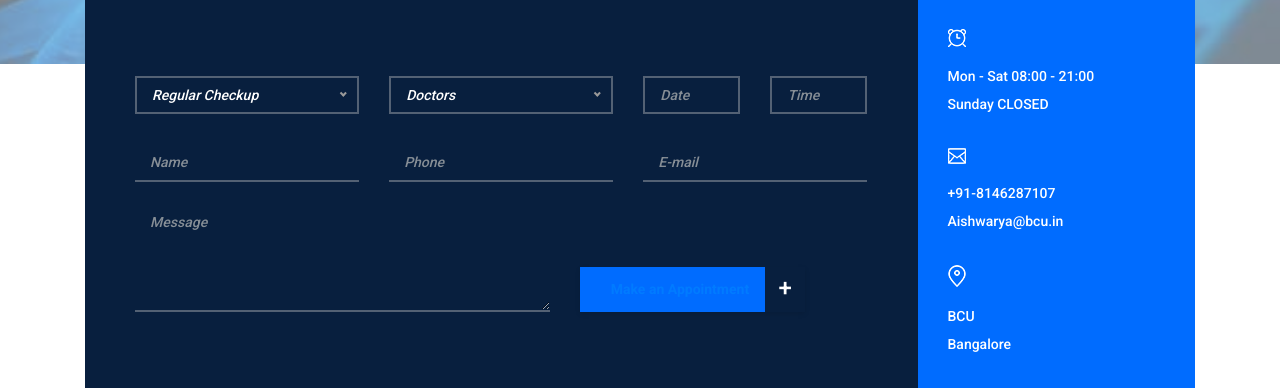
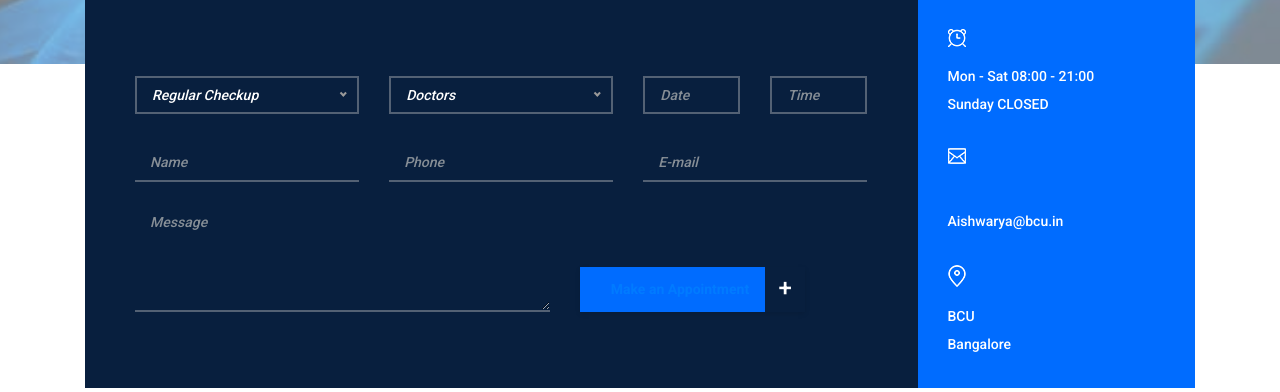
Before and after one commit to AishwaryaBCU/BCU-Diseases, a Python web app: template templates/index.html in a window 1280 px wide. Shown: the part 836-1228 px from the top of the page. Run offline with Jinja, Linux system fonts and the light colour scheme; the template is opened without the code that fills it, so the values that code supplies are empty; some web fonts are replaced.

Commit message:
Update index.html

```diff
--- a/templates/index.html
+++ b/templates/index.html
@@ -304,7 +304,7 @@
                                     <!-- Single Contact Info -->
                                     <div class="single-contact-info mb-30">
                                         <img src="img/icons/envelope.png" alt="">
-                                        <p>+91-8146287107<br>Aishwarya@bcu.in</p>
+                                        <p><br>Aishwarya@bcu.in</p>
                                     </div>
                                     <!-- Single Contact Info -->
                                     <div class="single-contact-info">
@@ -571,7 +571,7 @@
                         <div class="col-12 col-sm-6">
                             <div class="single-emergency-helpline mb-50">
                                 <h5>Aishwarya U</h5><br><p>(Data Science, Machine learning, Front-end, Deployment, Debugging)</p>
-                                <p>+91-7204699456<br> aishwaryau@bcu.in <br> BCU-2024 <br> MSC</p>
+                                <p><br> aishwarya21824@gmail.com <br> BCU 2023-2024 <br> M.SC</p>
                             </div>
                         </div>
                         <div class="col-12 col-lg-6">
@@ -607,7 +607,7 @@
                         <div class="footer-logo">
                             <img src="img/core-img/logo.png" alt="">
                         </div>
-                        <p>I would like to thank my teacher, Prof. Kamakshi, for offering me the opportunity to work on this Medical Diagnosis web application project. Her guidance was invaluable throughout the process. I also extend my gratitude to my parents, friends, and faculty members for their support.</p>
+                        <p> </p>
                         <div class="footer-social-info">
                             <!-- Add social media links if any -->
                         </div>
```
